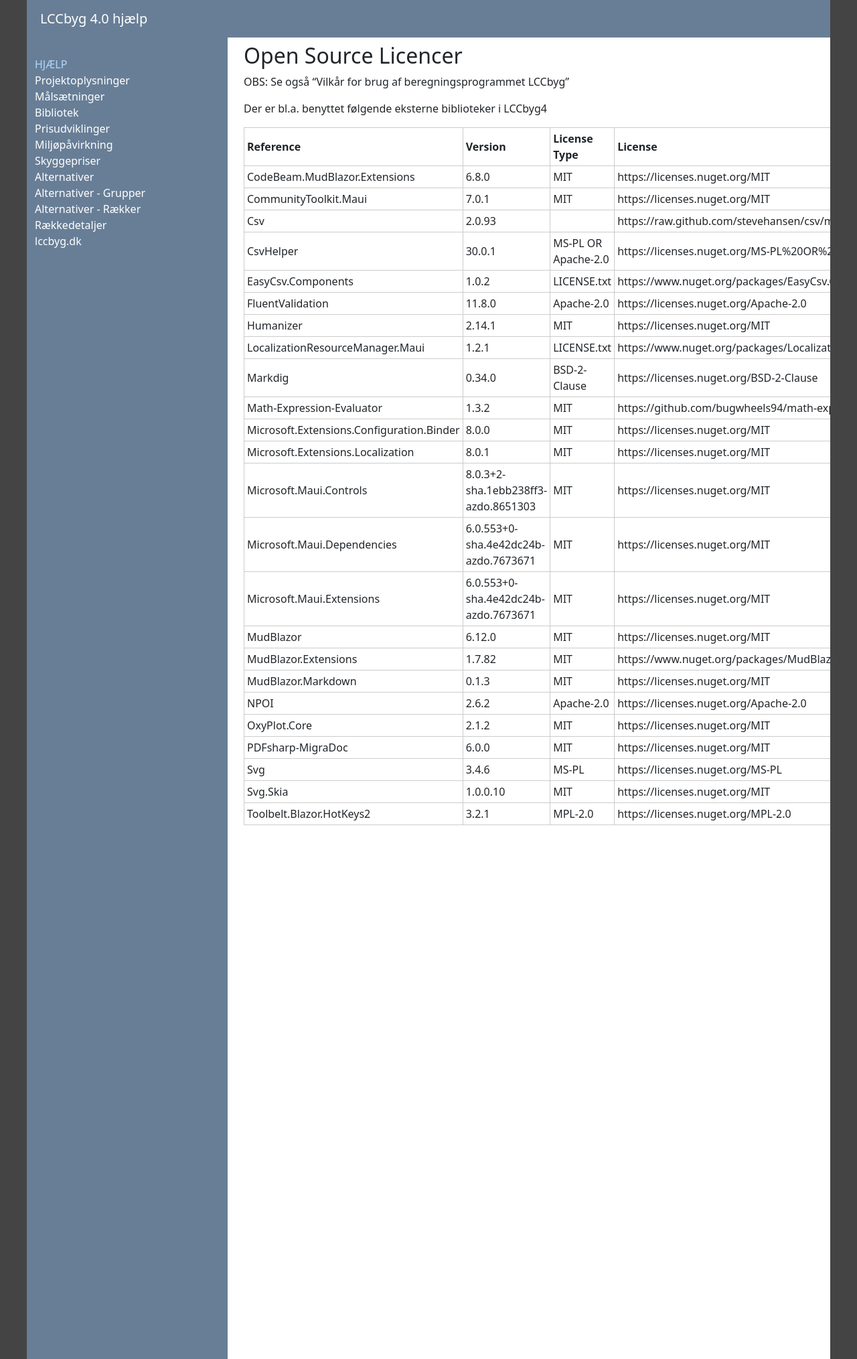
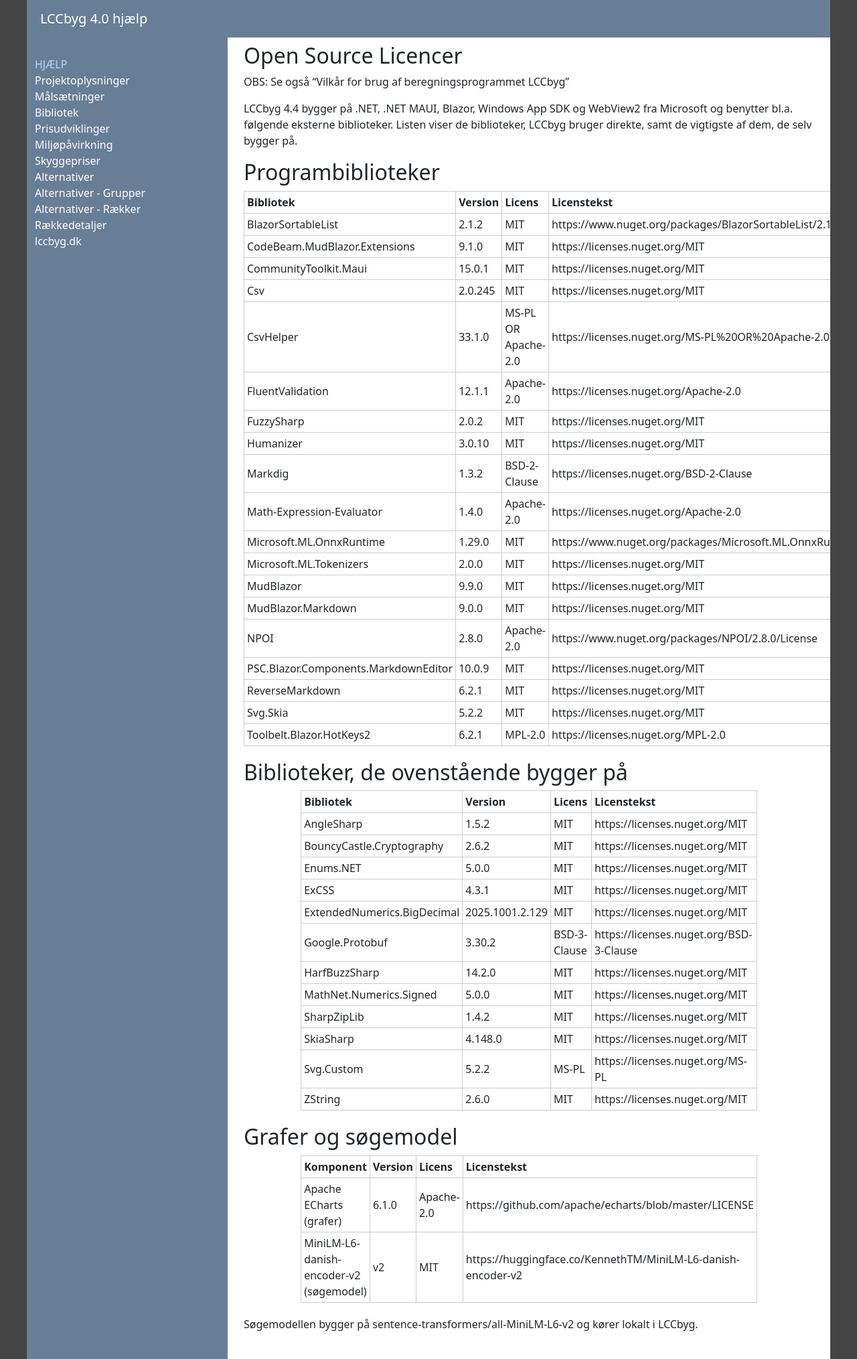
Before and after one commit to LccBuild/lccbyg-docs, a Jekyll site: the page built from docs/help/44/da/licences.md, in a window 1280 px wide. Shown: the whole page at 67% size. Built offline with Jekyll 4.4.1, drawn with Linux system fonts in a browser that asks for light colours.

Commit message:
Licenser opdateret til 4.4.10 (uden QuestPDF); versionshistorik: BUILD levetidstabel 2025, højreklik, Målsætninger, eksport
Co-Authored-By: Claude Opus 5.5 <noreply@anthropic.com>

```diff
--- a/docs/help/44/da/licences.md
+++ b/docs/help/44/da/licences.md
@@ -7,32 +7,54 @@ search: false
 
 OBS: Se også "Vilkår for brug af beregningsprogrammet LCCbyg"
 
-Der er bl.a. benyttet følgende eksterne biblioteker i LCCbyg4
+LCCbyg 4.4 bygger på .NET, .NET MAUI, Blazor, Windows App SDK og WebView2 fra Microsoft og benytter bl.a. følgende eksterne biblioteker. Listen viser de biblioteker, LCCbyg bruger direkte, samt de vigtigste af dem, de selv bygger på.
 
+## Programbiblioteker
 
- | Reference                                 | Version                              | License Type        | License                                                                               |
- | ----------------------------------------- | ------------------------------------ | ------------------- | ------------------------------------------------------------------------------------- |
- | CodeBeam.MudBlazor.Extensions             | 6.8.0                                | MIT                 | https://licenses.nuget.org/MIT                                                        |
- | CommunityToolkit.Maui                     | 7.0.1                                | MIT                 | https://licenses.nuget.org/MIT                                                        |
- | Csv                                       | 2.0.93                               |                     | https://raw.github.com/stevehansen/csv/master/LICENSE                                 |
- | CsvHelper                                 | 30.0.1                               | MS-PL OR Apache-2.0 | https://licenses.nuget.org/MS-PL%20OR%20Apache-2.0                                    |
- | EasyCsv.Components                        | 1.0.2                                | LICENSE.txt         | https://www.nuget.org/packages/EasyCsv.Components/1.0.2/License                       |
- | FluentValidation                          | 11.8.0                               | Apache-2.0          | https://licenses.nuget.org/Apache-2.0                                                 |
- | Humanizer                                 | 2.14.1                               | MIT                 | https://licenses.nuget.org/MIT                                                        |
- | LocalizationResourceManager.Maui          | 1.2.1                                | LICENSE.txt         | https://www.nuget.org/packages/LocalizationResourceManager.Maui/1.2.1/License         |
- | Markdig                                   | 0.34.0                               | BSD-2-Clause        | https://licenses.nuget.org/BSD-2-Clause                                               |
- | Math-Expression-Evaluator                 | 1.3.2                                | MIT                 | https://github.com/bugwheels94/math-expression-evaluator                              |
- | Microsoft.Extensions.Configuration.Binder | 8.0.0                                | MIT                 | https://licenses.nuget.org/MIT                                                        |
- | Microsoft.Extensions.Localization         | 8.0.1                                | MIT                 | https://licenses.nuget.org/MIT                                                        |
- | Microsoft.Maui.Controls                   | 8.0.3+2-sha.1ebb238ff3-azdo.8651303  | MIT                 | https://licenses.nuget.org/MIT                                                        |
- | Microsoft.Maui.Dependencies               | 6.0.553+0-sha.4e42dc24b-azdo.7673671 | MIT                 | https://licenses.nuget.org/MIT                                                        |
- | Microsoft.Maui.Extensions                 | 6.0.553+0-sha.4e42dc24b-azdo.7673671 | MIT                 | https://licenses.nuget.org/MIT                                                        |
- | MudBlazor                                 | 6.12.0                               | MIT                 | https://licenses.nuget.org/MIT                                                        |
- | MudBlazor.Extensions                      | 1.7.82                               | MIT                 | https://www.nuget.org/packages/MudBlazor.Extensions/1.7.82/License                    |
- | MudBlazor.Markdown                        | 0.1.3                                | MIT                 | https://licenses.nuget.org/MIT                                                        |
- | NPOI                                      | 2.6.2                                | Apache-2.0          | https://licenses.nuget.org/Apache-2.0                                                 |
- | OxyPlot.Core                              | 2.1.2                                | MIT                 | https://licenses.nuget.org/MIT                                                        |
- | PDFsharp-MigraDoc                         | 6.0.0                                | MIT                 | https://licenses.nuget.org/MIT                                                        |
- | Svg                                       | 3.4.6                                | MS-PL               | https://licenses.nuget.org/MS-PL                                                      |
- | Svg.Skia                                  | 1.0.0.10                             | MIT                 | https://licenses.nuget.org/MIT                                                        |
- | Toolbelt.Blazor.HotKeys2                  | 3.2.1                                | MPL-2.0             | https://licenses.nuget.org/MPL-2.0                                                    |
+ | Bibliotek                                  | Version         | Licens                    | Licenstekst                                                                  |
+ | ------------------------------------------ | --------------- | ------------------------- | ---------------------------------------------------------------------------- |
+ | BlazorSortableList                         | 2.1.2           | MIT                       | https://www.nuget.org/packages/BlazorSortableList/2.1.2/License              |
+ | CodeBeam.MudBlazor.Extensions              | 9.1.0           | MIT                       | https://licenses.nuget.org/MIT                                               |
+ | CommunityToolkit.Maui                      | 15.0.1          | MIT                       | https://licenses.nuget.org/MIT                                               |
+ | Csv                                        | 2.0.245         | MIT                       | https://licenses.nuget.org/MIT                                               |
+ | CsvHelper                                  | 33.1.0          | MS-PL OR Apache-2.0       | https://licenses.nuget.org/MS-PL%20OR%20Apache-2.0                           |
+ | FluentValidation                           | 12.1.1          | Apache-2.0                | https://licenses.nuget.org/Apache-2.0                                        |
+ | FuzzySharp                                 | 2.0.2           | MIT                       | https://licenses.nuget.org/MIT                                               |
+ | Humanizer                                  | 3.0.10          | MIT                       | https://licenses.nuget.org/MIT                                               |
+ | Markdig                                    | 1.3.2           | BSD-2-Clause              | https://licenses.nuget.org/BSD-2-Clause                                      |
+ | Math-Expression-Evaluator                  | 1.4.0           | Apache-2.0                | https://licenses.nuget.org/Apache-2.0                                        |
+ | Microsoft.ML.OnnxRuntime                   | 1.29.0          | MIT                       | https://www.nuget.org/packages/Microsoft.ML.OnnxRuntime/1.29.0/License       |
+ | Microsoft.ML.Tokenizers                    | 2.0.0           | MIT                       | https://licenses.nuget.org/MIT                                               |
+ | MudBlazor                                  | 9.9.0           | MIT                       | https://licenses.nuget.org/MIT                                               |
+ | MudBlazor.Markdown                         | 9.0.0           | MIT                       | https://licenses.nuget.org/MIT                                               |
+ | NPOI                                       | 2.8.0           | Apache-2.0                | https://www.nuget.org/packages/NPOI/2.8.0/License                            |
+ | PSC.Blazor.Components.MarkdownEditor       | 10.0.9          | MIT                       | https://licenses.nuget.org/MIT                                               |
+ | ReverseMarkdown                            | 6.2.1           | MIT                       | https://licenses.nuget.org/MIT                                               |
+ | Svg.Skia                                   | 5.2.2           | MIT                       | https://licenses.nuget.org/MIT                                               |
+ | Toolbelt.Blazor.HotKeys2                   | 6.2.1           | MPL-2.0                   | https://licenses.nuget.org/MPL-2.0                                           |
+
+## Biblioteker, de ovenstående bygger på
+
+ | Bibliotek                                  | Version         | Licens                    | Licenstekst                                                                  |
+ | ------------------------------------------ | --------------- | ------------------------- | ---------------------------------------------------------------------------- |
+ | AngleSharp                                 | 1.5.2           | MIT                       | https://licenses.nuget.org/MIT                                               |
+ | BouncyCastle.Cryptography                  | 2.6.2           | MIT                       | https://licenses.nuget.org/MIT                                               |
+ | Enums.NET                                  | 5.0.0           | MIT                       | https://licenses.nuget.org/MIT                                               |
+ | ExCSS                                      | 4.3.1           | MIT                       | https://licenses.nuget.org/MIT                                               |
+ | ExtendedNumerics.BigDecimal                | 2025.1001.2.129 | MIT                       | https://licenses.nuget.org/MIT                                               |
+ | Google.Protobuf                            | 3.30.2          | BSD-3-Clause              | https://licenses.nuget.org/BSD-3-Clause                                      |
+ | HarfBuzzSharp                              | 14.2.0          | MIT                       | https://licenses.nuget.org/MIT                                               |
+ | MathNet.Numerics.Signed                    | 5.0.0           | MIT                       | https://licenses.nuget.org/MIT                                               |
+ | SharpZipLib                                | 1.4.2           | MIT                       | https://licenses.nuget.org/MIT                                               |
+ | SkiaSharp                                  | 4.148.0         | MIT                       | https://licenses.nuget.org/MIT                                               |
+ | Svg.Custom                                 | 5.2.2           | MS-PL                     | https://licenses.nuget.org/MS-PL                                             |
+ | ZString                                    | 2.6.0           | MIT                       | https://licenses.nuget.org/MIT                                               |
+
+## Grafer og søgemodel
+
+ | Komponent                                  | Version         | Licens                    | Licenstekst                                                                  |
+ | ------------------------------------------ | --------------- | ------------------------- | ---------------------------------------------------------------------------- |
+ | Apache ECharts (grafer)                    | 6.1.0           | Apache-2.0                | https://github.com/apache/echarts/blob/master/LICENSE                        |
+ | MiniLM-L6-danish-encoder-v2 (søgemodel)    | v2              | MIT                       | https://huggingface.co/KennethTM/MiniLM-L6-danish-encoder-v2                 |
+
+Søgemodellen bygger på sentence-transformers/all-MiniLM-L6-v2 og kører lokalt i LCCbyg.
```
Also changed, not shown: docs/help/44/da/versionhistory.md (+4 -1 lines), docs/help/44/da/catalog.json.
